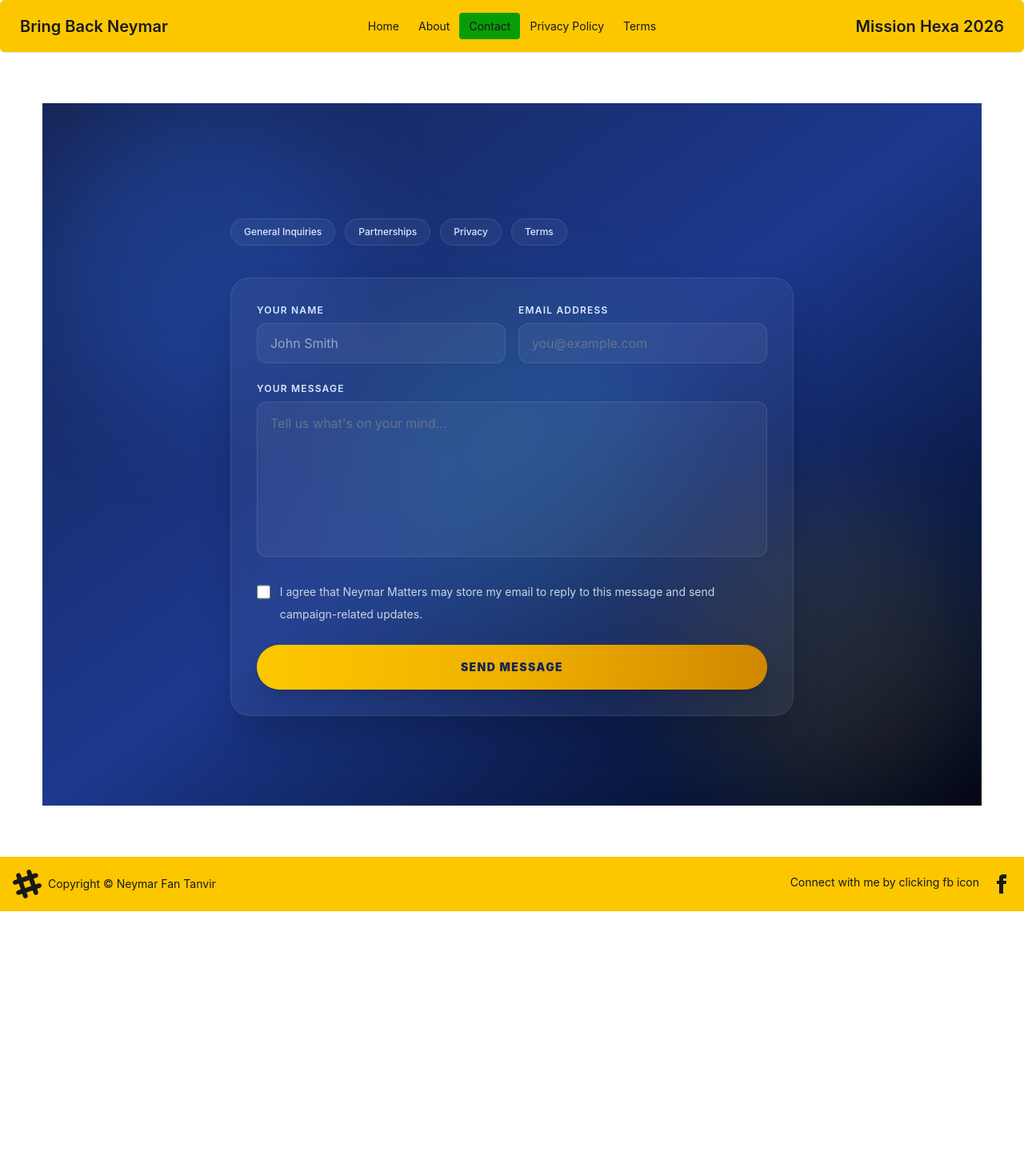
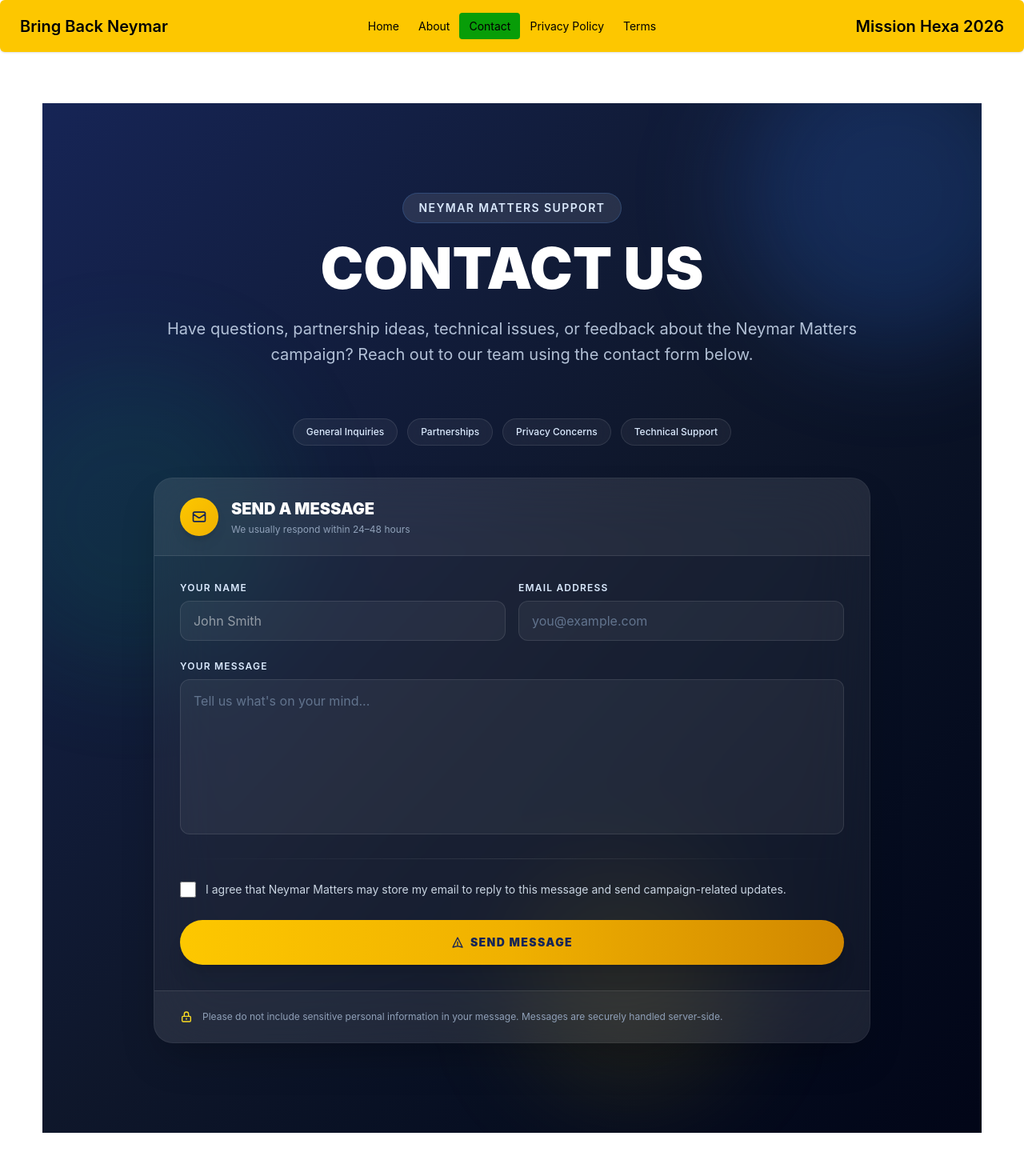
Before and after one commit to Taanveer22/bring-back-neymar, a React (Vite) app: page /contact in a window 1280 px wide. Shown: the top 1470 px of the page at 80% size. Before the commit the page ends 1139 px from the top, so only its background shows below. Built offline with nearby package versions, Linux system fonts and the light colour scheme.

Commit message:
alhamdulliah contact page redesign done

```diff
--- a/src/components/Footer.jsx
+++ b/src/components/Footer.jsx
@@ -3,7 +3,7 @@
 const Footer = () => {
   return (
     <div>
-      <footer className="footer sm:footer-horizontal items-center p-4 bg-yellow-400">
+      <footer className="footer sm:footer-horizontal items-center p-4 bg-yellow-400 text-black">
         <aside className="grid-flow-col items-center">
           <svg
             width="36"
--- a/src/components/Navbar.jsx
+++ b/src/components/Navbar.jsx
@@ -23,7 +23,7 @@
 
   return (
     <div>
-      <div className="max-lg:collapse bg-yellow-400 shadow-sm w-full rounded-md">
+      <div className="max-lg:collapse bg-yellow-400 text-black shadow-sm w-full rounded-md">
         <input id="navbar-1-toggle" className="peer hidden" type="checkbox" />
         <label
           htmlFor="navbar-1-toggle"
--- a/src/pages/Contact.jsx
+++ b/src/pages/Contact.jsx
@@ -1,13 +1,10 @@
 import { useState } from 'react';
 
-// Static inquiry category list
-const inquiryTypes = ['General Inquiries', 'Partnerships', 'Privacy', 'Terms'];
+const inquiryTypes = ['General Inquiries', 'Partnerships', 'Privacy Concerns', 'Technical Support'];
 
 const Contact = () => {
-  // Store checkbox state
   const [checked, setChecked] = useState(false);
 
-  // Store form input values
   const [form, setForm] = useState({
     name: '',
     email: '',
@@ -26,30 +23,45 @@
 
   // Handle form submit
   const handleSubmit = (event) => {
-    // Prevent page reload
     event.preventDefault();
 
-    // Currently logging form data
     console.log(form);
   };
 
   return (
-    <section className="relative overflow-hidden bg-emerald-950 py-16 sm:py-20 lg:py-28">
-      {/* Multiple background glow effects */}
-      <div className="absolute inset-0 bg-linear-to-br from-blue-950 via-blue-900 to-slate-950" />
+    <section className="relative overflow-hidden py-16 sm:py-20 lg:py-28">
+      {/* Background */}
+      <div className="absolute inset-0 bg-linear-to-br from-blue-950 via-slate-900 to-slate-950" />
 
-      <div className="absolute left-0 top-0 h-80 w-80 rounded-full bg-blue-500/20 blur-3xl sm:h-96 sm:w-96" />
+      {/* Glow Effects */}
+      <div className="absolute -right-20 -top-20 h-96 w-96 rounded-full bg-blue-500/20 blur-3xl" />
 
-      <div className="absolute bottom-0 right-0 h-72 w-72 rounded-full bg-yellow-400/10 blur-3xl sm:h-96 sm:w-96" />
+      <div className="absolute -left-20 top-1/4 h-96 w-96 rounded-full bg-emerald-500/10 blur-3xl" />
 
-      <div className="absolute left-1/2 top-1/2 h-96 w-96 -translate-x-1/2 -translate-y-1/2 rounded-full bg-emerald-500/10 blur-3xl" />
+      <div className="absolute bottom-10 right-1/4 h-72 w-72 rounded-full bg-yellow-400/10 blur-3xl" />
 
-      {/* Grid overlay effect */}
+      {/* Grid */}
       <div className="absolute inset-0 bg-grid-white/5" />
 
-      <div className="relative z-10 mx-auto max-w-3xl px-4 sm:px-6 lg:px-8">
-        {/* Inquiry type pills generated from array */}
-        <div className="mb-10 mt-8 flex flex-wrap gap-3">
+      <div className="relative z-10 mx-auto max-w-6xl px-4 sm:px-6 lg:px-8">
+        {/* Hero */}
+        <div className="mb-14 text-center sm:mb-16">
+          <div className="mb-5 inline-flex items-center rounded-full border border-blue-400/20 bg-white/10 px-5 py-2 text-xs font-semibold uppercase tracking-widest text-blue-100 backdrop-blur-md sm:text-sm">
+            Neymar Matters Support
+          </div>
+
+          <h1 className="mb-6 text-4xl font-black uppercase leading-none text-white sm:text-5xl md:text-6xl lg:text-7xl">
+            Contact Us
+          </h1>
+
+          <p className="mx-auto max-w-4xl text-base leading-8 text-blue-100/80 sm:text-lg md:text-xl">
+            Have questions, partnership ideas, technical issues, or feedback about the Neymar
+            Matters campaign? Reach out to our team using the contact form below.
+          </p>
+        </div>
+
+        {/* Pills */}
+        <div className="mb-10 flex flex-wrap justify-center gap-3">
           {inquiryTypes.map((item) => (
             <span
               key={item}
@@ -60,13 +72,42 @@
           ))}
         </div>
 
-        {/* Main contact form card */}
-        <div className="overflow-hidden rounded-3xl border border-white/10 bg-white/5 shadow-2xl backdrop-blur-2xl">
-          {/* Form starts here */}
+        {/* Contact Card */}
+        <div className="mx-auto max-w-4xl overflow-hidden rounded-3xl border border-white/10 bg-white/5 shadow-2xl backdrop-blur-2xl">
+          {/* Card Header */}
+          <div className="border-b border-white/10 bg-white/5 px-6 py-6 sm:px-8">
+            <div className="flex items-center gap-4">
+              <div className="flex h-12 w-12 items-center justify-center rounded-full bg-linear-to-br from-yellow-400 to-yellow-500 shadow-lg">
+                <svg
+                  xmlns="http://www.w3.org/2000/svg"
+                  className="h-5 w-5 text-blue-950"
+                  fill="none"
+                  viewBox="0 0 24 24"
+                  stroke="currentColor"
+                  strokeWidth="2"
+                >
+                  <path
+                    strokeLinecap="round"
+                    strokeLinejoin="round"
+                    d="M3 8l7.89 5.26a2 2 0 002.22 0L21 8M5 19h14a2 2 0 002-2V7a2 2 0 00-2-2H5a2 2 0 00-2 2v10a2 2 0 002 2z"
+                  />
+                </svg>
+              </div>
+
+              <div>
+                <h2 className="text-lg font-black uppercase text-white sm:text-xl">
+                  Send A Message
+                </h2>
+
+                <p className="mt-1 text-xs text-slate-400">We usually respond within 24–48 hours</p>
+              </div>
+            </div>
+          </div>
+
+          {/* Form */}
           <form onSubmit={handleSubmit} className="space-y-6 px-6 py-8 sm:px-8">
-            {/* Responsive input grid */}
+            {/* Inputs */}
             <div className="grid grid-cols-1 gap-4 sm:grid-cols-2">
-              {/* Controlled name input */}
               <div>
                 <label
                   htmlFor="name"
@@ -87,7 +128,6 @@
                 />
               </div>
 
-              {/* Controlled email input */}
               <div>
                 <label
                   htmlFor="email"
@@ -109,7 +149,7 @@
               </div>
             </div>
 
-            {/* Controlled textarea */}
+            {/* Message */}
             <div>
               <label
                 htmlFor="message"
@@ -129,7 +169,10 @@
               />
             </div>
 
-            {/* Checkbox state controlled by React */}
+            {/* Divider */}
+            <div className="h-px bg-linear-to-r from-transparent via-white/10 to-transparent" />
+
+            {/* Checkbox */}
             <label className="flex items-start gap-3">
               <input
                 type="checkbox"
@@ -144,14 +187,53 @@
               </span>
             </label>
 
-            {/* Submit button */}
+            {/* Button */}
             <button
               type="submit"
               className="flex h-14 w-full items-center justify-center gap-2 rounded-full bg-linear-to-r from-yellow-400 via-yellow-500 to-yellow-600 text-sm font-black uppercase tracking-widest text-blue-950 shadow-xl transition duration-300 hover:scale-105"
             >
+              <svg
+                xmlns="http://www.w3.org/2000/svg"
+                className="h-4 w-4"
+                fill="none"
+                viewBox="0 0 24 24"
+                stroke="currentColor"
+                strokeWidth="2"
+              >
+                <path
+                  strokeLinecap="round"
+                  strokeLinejoin="round"
+                  d="M12 19l9 2-9-18-9 18 9-2zm0 0v-8"
+                />
+              </svg>
               Send Message
             </button>
           </form>
+
+          {/* Footer */}
+          <div className="border-t border-white/10 bg-white/5 px-6 py-5 sm:px-8">
+            <div className="flex items-start gap-3">
+              <svg
+                xmlns="http://www.w3.org/2000/svg"
+                className="mt-1 h-4 w-4 shrink-0 text-yellow-300"
+                fill="none"
+                viewBox="0 0 24 24"
+                stroke="currentColor"
+                strokeWidth="2"
+              >
+                <path
+                  strokeLinecap="round"
+                  strokeLinejoin="round"
+                  d="M12 15v2m-6 4h12a2 2 0 002-2v-6a2 2 0 00-2-2H6a2 2 0 00-2 2v6a2 2 0 002 2zm10-10V7a4 4 0 00-8 0v4h8z"
+                />
+              </svg>
+
+              <p className="text-xs leading-6 text-slate-400">
+                Please do not include sensitive personal information in your message. Messages are
+                securely handled server-side.
+              </p>
+            </div>
+          </div>
         </div>
       </div>
     </section>
```
